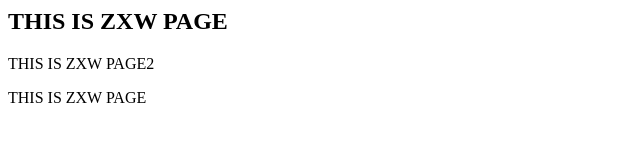
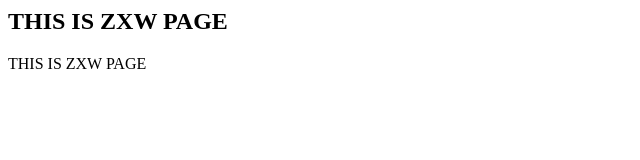
Before and after one commit to xiaoweizhanga/resume, a plain HTML site: page index.html in a window 1280 px wide. Shown: the whole page, without its empty margins (0-640 px from the left). Drawn offline with Linux system fonts and the light colour scheme.

Commit message:
修改了index

```diff
--- a/index.html
+++ b/index.html
@@ -2,7 +2,6 @@
  <body>
   <h2>THIS IS ZXW PAGE</h2>
  </body>
-  <p>THIS IS ZXW PAGE2</p>
   <p>THIS IS ZXW PAGE</p>
 
 <html>
```
